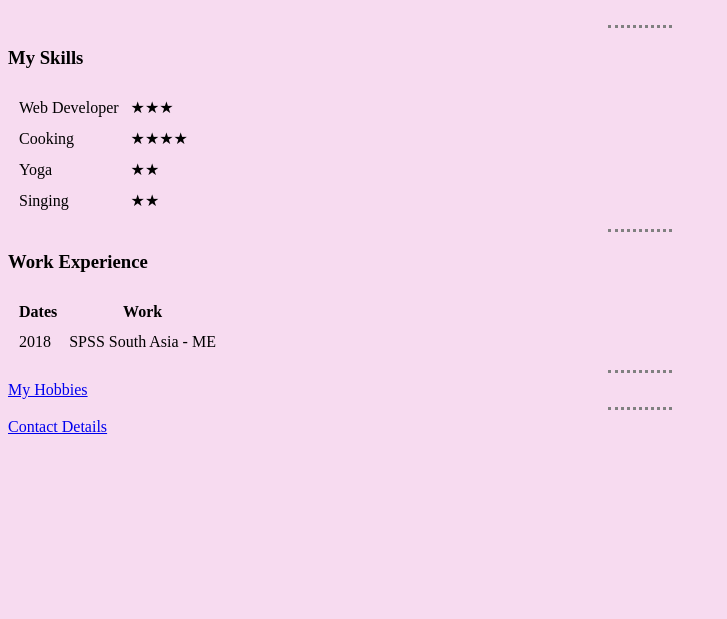
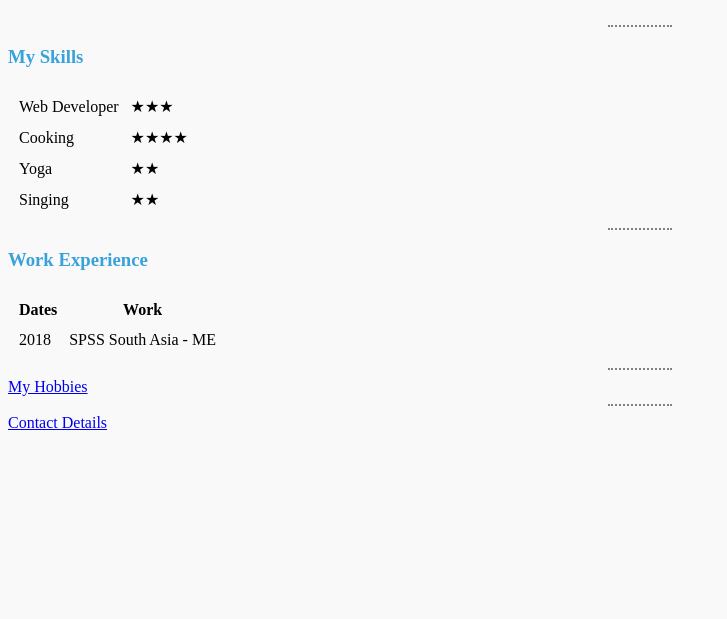
Before and after one commit to bindudk/MyCV, a plain HTML site: page index.html in a window 1280 px wide. Shown: the part 181-800 px from the top of the page, without its empty margins (0-727 px from the left). Drawn offline with Linux system fonts and the light colour scheme.

Commit message:
Used External styling sheet that is styles.css

```diff
--- /dev/null
+++ b/CSS/styles.css
@@ -0,0 +1,22 @@
+body
+{
+  background-color:#F9F9F9;
+}
+hr
+{
+/* height: 1px; */
+/*  border-style: none;[ displays no border]*/
+width: 5%; /* Using % instead of px ,it makes flesxible to see the website*/
+border-style:none; /* it will deactivate the border presence*/
+border-bottom: dotted; /* Activates only bottom of the border*/
+border-width: 2px;
+border-color: grey;}
+h3
+{
+  color:#39A2DB;
+  /*background-color: #CDF0EA;*/
+}
+h1
+{
+    color:#39A2DB;
+}
--- a/index.html
+++ b/index.html
@@ -3,7 +3,8 @@
   <head>
     <meta charset="utf-8"><!--UTF-8 (UCS Transformation Format 8) is the World Wide Web's most common character encoding. Each character is represented by one to four bytes. UTF-8 is backward-compatible with ASCII and can represent any standard Unicode character. && The charset attribute specifies the character encoding for the HTML document. The HTML5 specification encourages web developers to use the UTF-8 character -->
     <title>✰ BinduDK's Personal Site</title><!-- Tab Name i.e, Title-->
-    <style >
+    <link rel="stylesheet" href="css/styles.css">
+    <!--Used External styling sheet that is CSS <style >
     body
     {
       background-color: #F7DBF0;
@@ -17,7 +18,7 @@ border-style:none; /* it will deactivate the border presence*/
 border-bottom: dotted; /* Activates only bottom of the border*/
 border-color: grey;}
 
-    </style>
+</style>-->
   </head>
 <body>
   <table cellspacing="20">
```
Also changed, not shown: BContact.html (+1 -0 lines), hobbies.html (+1 -0 lines).
